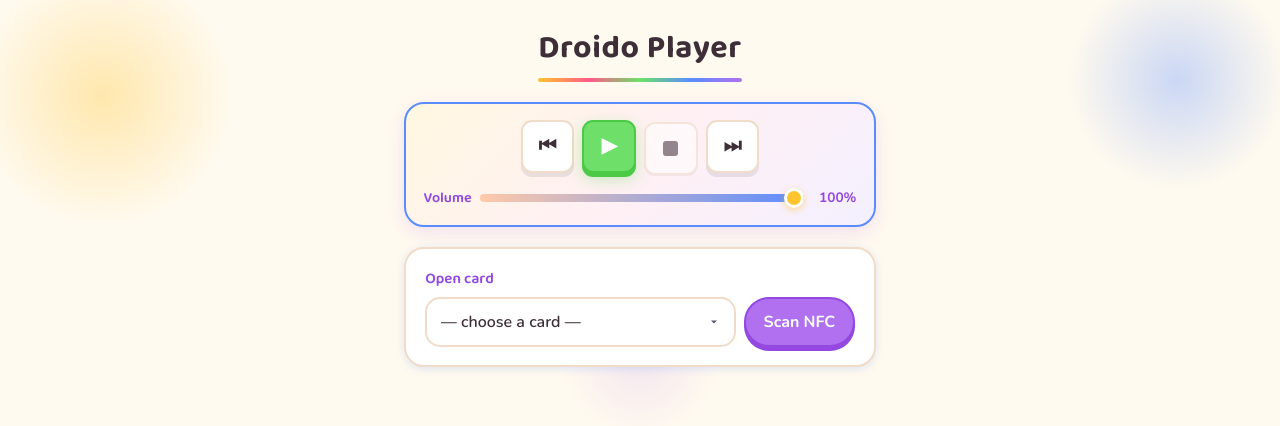
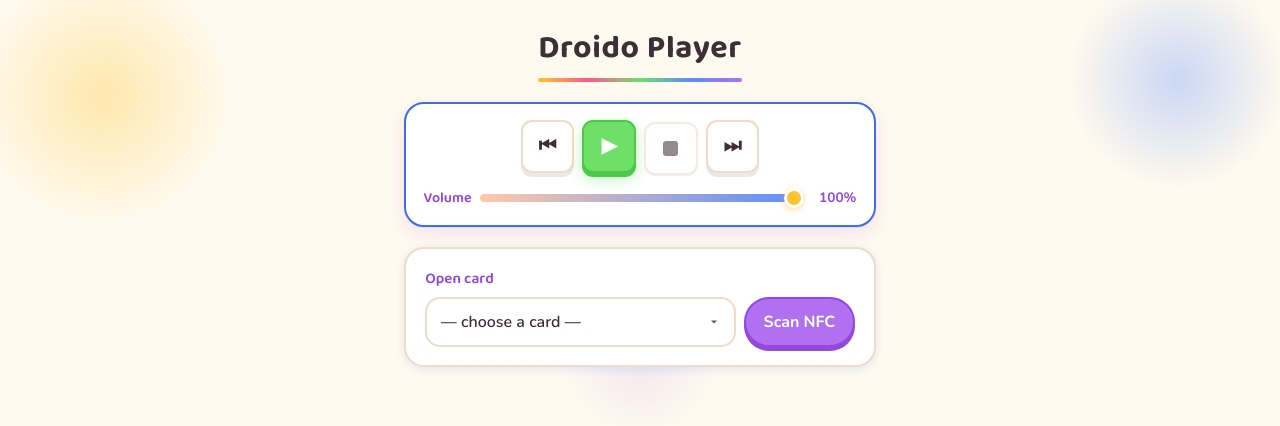
Before and after one commit to BE-Code/Droido-Player, a Python web app: template web/templates/editor.html in a window 1280 px wide. Shown: the top 426 px of the page. Run offline with Jinja, Linux system fonts and the light colour scheme; the template is opened without the code that fills it, so the values that code supplies are empty.

Commit message:
playback card contrast

```diff
--- a/web/static/app.css
+++ b/web/static/app.css
@@ -335,14 +335,21 @@
   align-items: stretch;
   gap: 0.85rem;
   padding: 1rem 1.1rem;
-  background: linear-gradient(135deg, #fff8e0 0%, #fff0f4 50%, #f4f0ff 100%);
-  border: 2px solid var(--sky);
+  background: var(--white);
+  border: 2px solid var(--sky-deep);
   border-radius: var(--radius-lg);
-  box-shadow: var(--shadow-md);
+  box-shadow:
+    var(--shadow-md),
+    0 1px 0 rgba(61, 54, 84, 0.06);
 }
 
 .playback-bar.panel {
   padding: 1rem 1.1rem;
+  background: var(--white);
+  border-color: var(--sky-deep);
+  box-shadow:
+    var(--shadow-md),
+    0 1px 0 rgba(61, 54, 84, 0.06);
 }
 
 .playback-transport {
```
